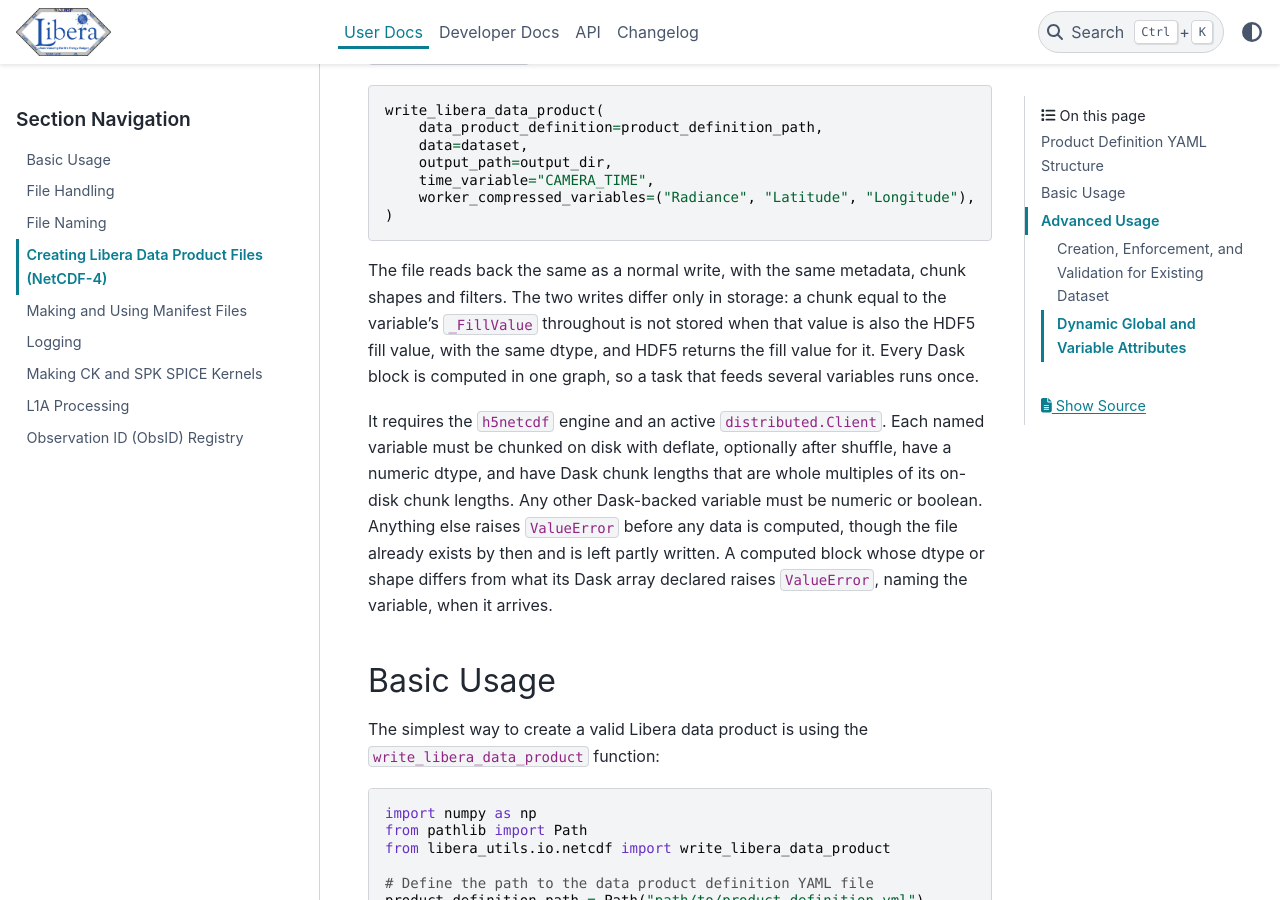
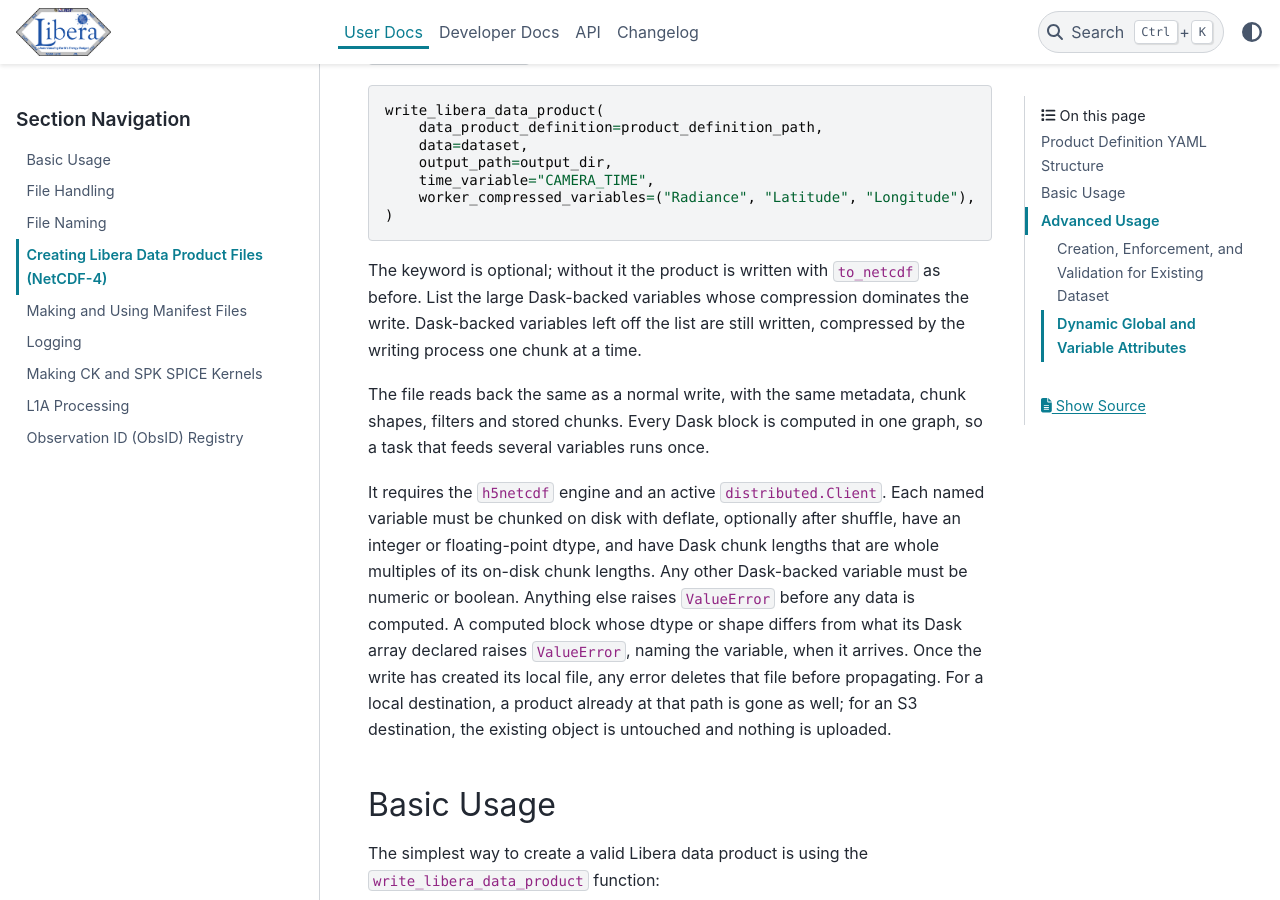
Before and after one commit to LASP-Libera/libera_utils, a Sphinx documentation site: the page built from doc/source/user-docs/netcdf.md, in a window 1280 px wide and 900 px high, scrolled down 2653 px. Built offline with Sphinx 7.4.7 and the PyData theme 0.15.4, drawn with Linux system fonts in a browser that asks for light colours; pages that are not in the unit, such as notebooks, are missing from menus.

Commit message:
Store every chunk in worker-compressed writes and move the NetCDF loader
- Drop the all-fill chunk skipping, so stored chunks match to_netcdf;
  _worker_compression_settings returns (shuffle, level)
- Rewrite its docstring in plain language
- Document that a failed write deletes its file, and that the keyword
  is optional; listed variables must be integer or floating point
- Move the L1A loader here as _load_netcdf_into_memory, with a test
  that the loaded Dataset outlives its file
- Fold _counted_blocks into _small_dataset and inline _storage_settings
- Rename tests/integration/test_worker_compression.py to test_netcdf.py

Co-Authored-By: Claude Opus 5.5 <noreply@anthropic.com>

````diff
--- a/doc/source/user-docs/netcdf.md
+++ b/doc/source/user-docs/netcdf.md
@@ -99,19 +99,23 @@ write_libera_data_product(
 )
 ```
 
-The file reads back the same as a normal write, with the same metadata, chunk shapes and
-filters. The two writes differ only in storage: a chunk equal to the variable's `_FillValue`
-throughout is not stored when that value is also the HDF5 fill value, with the same dtype, and
-HDF5 returns the fill value for it. Every Dask block is computed in one graph, so a task that
-feeds several variables runs once.
+The keyword is optional; without it the product is written with `to_netcdf` as before. List the
+large Dask-backed variables whose compression dominates the write. Dask-backed variables left off
+the list are still written, compressed by the writing process one chunk at a time.
+
+The file reads back the same as a normal write, with the same metadata, chunk shapes, filters
+and stored chunks. Every Dask block is computed in one graph, so a task that feeds several
+variables runs once.
 
 It requires the `h5netcdf` engine and an active `distributed.Client`. Each named variable must
-be chunked on disk with deflate, optionally after shuffle, have a numeric dtype, and have Dask
-chunk lengths that are whole multiples of its on-disk chunk lengths. Any other Dask-backed
-variable must be numeric or boolean. Anything else raises `ValueError` before any data is
-computed, though the file already exists by then and is left partly written. A computed block
-whose dtype or shape differs from what its Dask array declared raises `ValueError`, naming the
-variable, when it arrives.
+be chunked on disk with deflate, optionally after shuffle, have an integer or floating-point
+dtype, and have Dask chunk lengths that are whole multiples of its on-disk chunk lengths. Any
+other Dask-backed variable must be numeric or boolean. Anything else raises `ValueError` before
+any data is computed. A computed block whose dtype or shape differs from what its Dask array
+declared raises `ValueError`, naming the variable, when it arrives. Once the write has created
+its local file, any error deletes that file before propagating. For a local destination, a
+product already at that path is gone as well; for an S3 destination, the existing object is
+untouched and nothing is uploaded.
 
 ## Basic Usage
 
````
Also changed, not shown: 4 other files.
